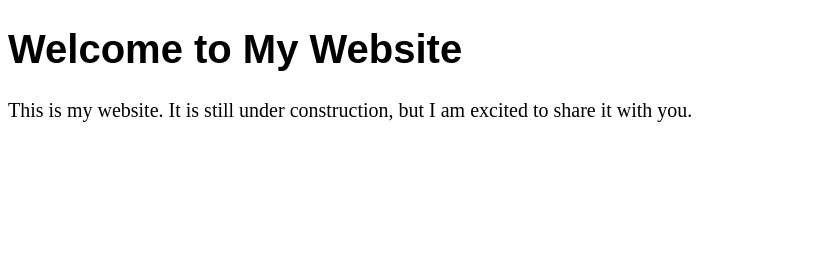
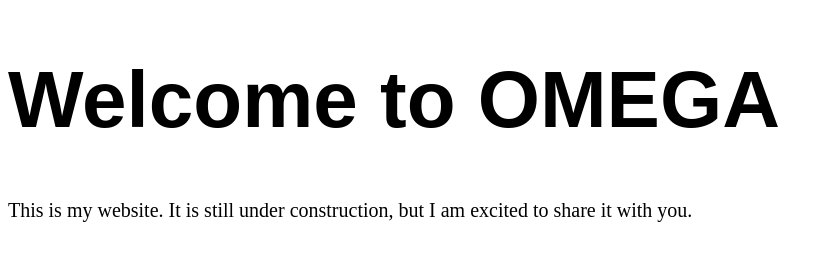
Before and after one commit to OmegaDevStudio/omegadevstudio.github.io, a plain HTML site: page index.html in a window 1280 px wide. Shown: the whole page, without its empty margins (0-833 px from the left). Drawn offline with Linux system fonts and the light colour scheme; a web font is replaced by a local one.

```diff
--- a/index.html
+++ b/index.html
@@ -5,7 +5,7 @@
         <title>OMEGA</title>
     </head>
     <body>
-        <h1>Welcome to My Website</h1>
+        <h1>Welcome to OMEGA</h1>
         <p>This is my website. It is still under construction, but I am excited to share it with you.</p>
     </body>
 </html>
--- a/stylesheets/index.css
+++ b/stylesheets/index.css
@@ -16,7 +16,7 @@
 
 h1 {
     font-family: 'Sixtyfour', sans-serif !important;
-    font-size: 40px;
+    font-size: 80px;
     font-weight: bold;
 }
 
```
